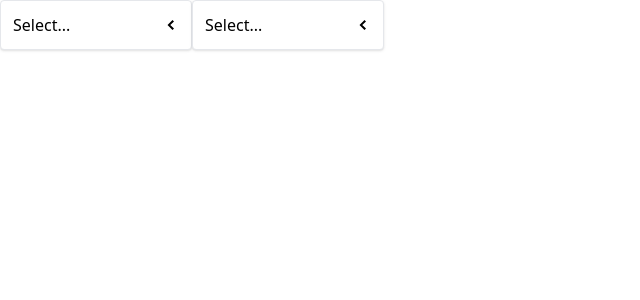
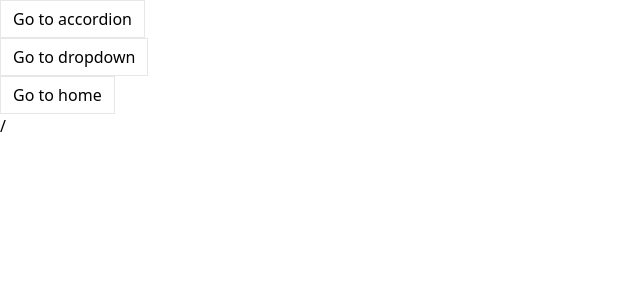
Before and after one commit to FlutterSoft/Udemy---Master-React-Course, a React (Create React App) app in the folder comps/: page / in a window 1280 px wide. Shown: the top 300 px of the page, without its empty margins (0-640 px from the left). Built offline with nearby package versions, Linux system fonts and the light colour scheme.

Commit message:
Creation of dropdown page and created some nav context

```diff
--- a/comps/src/App.js
+++ b/comps/src/App.js
@@ -1,31 +1,9 @@
-import Dropdown from './components/Dropdown'
 import { useState } from 'react'
 
-
 export default function App(){
-    const [selection, setSelection] = useState(null)
-
-    const handleSelection = (option) => {
-        setSelection(option)
-    }
-    const options = [
-        { label: 'Red', value: 'red' },
-        { label: 'Green', value: 'green' },
-        { label: 'Blue', value: 'blue' },
-    ]
 
     return (
-        <div className="flex">
-            <Dropdown
-                options={options}
-                value={selection}
-                onChange={handleSelection}
-            />
-            <Dropdown
-                options={options}
-                value={selection}
-                onChange={handleSelection}
-            />
+        <div>
 
         </div>
 
--- /dev/null
+++ b/comps/src/context/navigation.js
@@ -0,0 +1,39 @@
+import { createContext, useEffect, useState } from 'react'
+import Button from '../components/Button'
+const NavigationContext = createContext()
+
+function NavigationProvider({ children }) {
+    const [currentPath, setCurrentPath] = useState(window.location.pathname)
+
+    useEffect(() => {
+        const handler = () => {
+            setCurrentPath(window.location.pathname)
+        }
+        window.addEventListener('popstate', handler)
+        return () => {
+            window.removeEventListener('popstate', handler)
+        }
+
+    }, [])
+
+    const navigate = (to) => {
+        window.history.pushState({}, '', to)
+        setCurrentPath(to)
+    }
+
+    return(
+        <NavigationContext.Provider value={{}}>
+            <div>
+                <Button onClick={()=> {navigate('/accordion')}}>Go to accordion</Button>
+                <Button onClick={()=> {navigate('/dropdown')}}>Go to dropdown</Button>
+                <Button onClick={()=> {navigate('/')}}>Go to home</Button>
+            </div>
+            {currentPath}
+            {children}
+        </NavigationContext.Provider>
+    )
+
+}
+
+export { NavigationProvider }
+export default NavigationContext
--- a/comps/src/index.js
+++ b/comps/src/index.js
@@ -2,6 +2,11 @@
 import React from 'react'
 import ReactDOM from 'react-dom/client'
 import App from './App'
+import { NavigationProvider } from './context/navigation'
 
 const root = ReactDOM.createRoot(document.getElementById('root'))
-root.render(<App/>)
+root.render(
+    <NavigationProvider>
+        <App/>
+    </NavigationProvider>
+)
--- /dev/null
+++ b/comps/src/pages/DropdownPage.js
@@ -0,0 +1,32 @@
+import Dropdown from '..Dropdown/components/Dropdown'
+import { useState } from 'react'
+
+
+export default function DropdownPage(){
+    const [selection, setSelection] = useState(null)
+
+    const handleSelection = (option) => {
+        setSelection(option)
+    }
+    const options = [
+        { label: 'Red', value: 'red' },
+        { label: 'Green', value: 'green' },
+        { label: 'Blue', value: 'blue' },
+    ]
+
+    return (
+        <div className="flex">
+            <Dropdown
+                options={options}
+                value={selection}
+                onChange={handleSelection}
+            />
+            <Dropdown
+                options={options}
+                value={selection}
+                onChange={handleSelection}
+            />
+        </div>
+
+    )
+}
```
